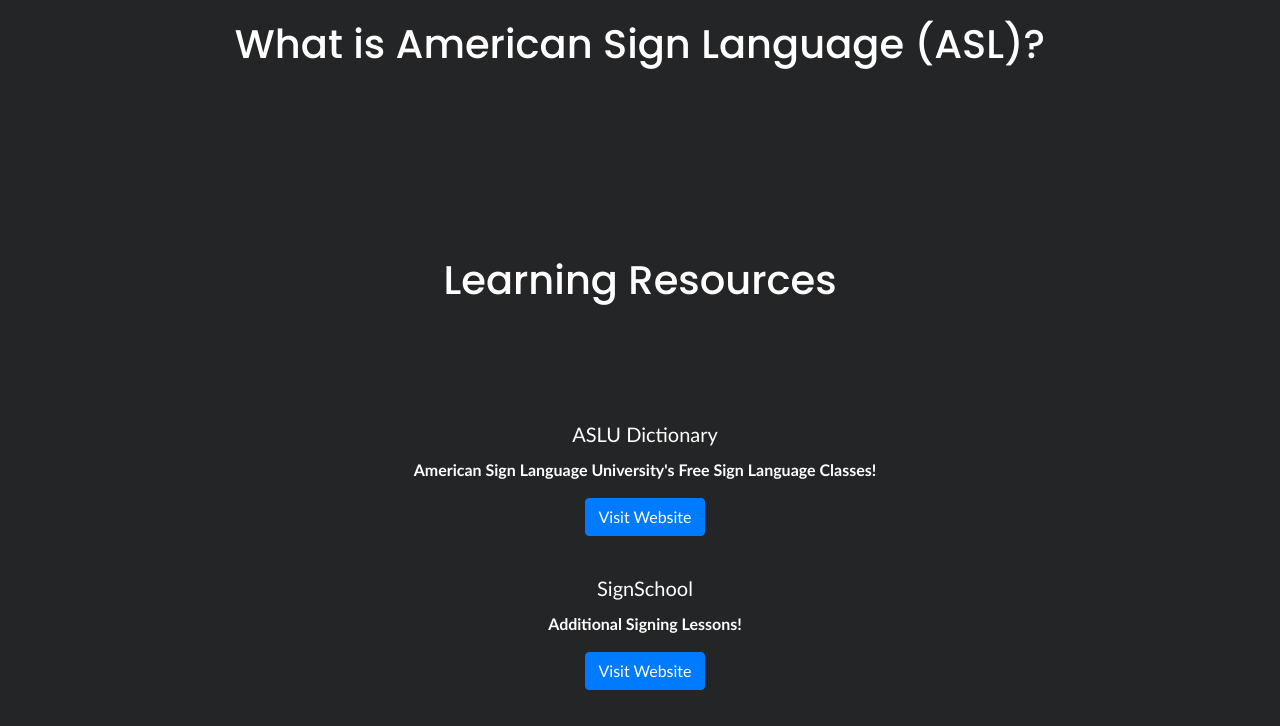
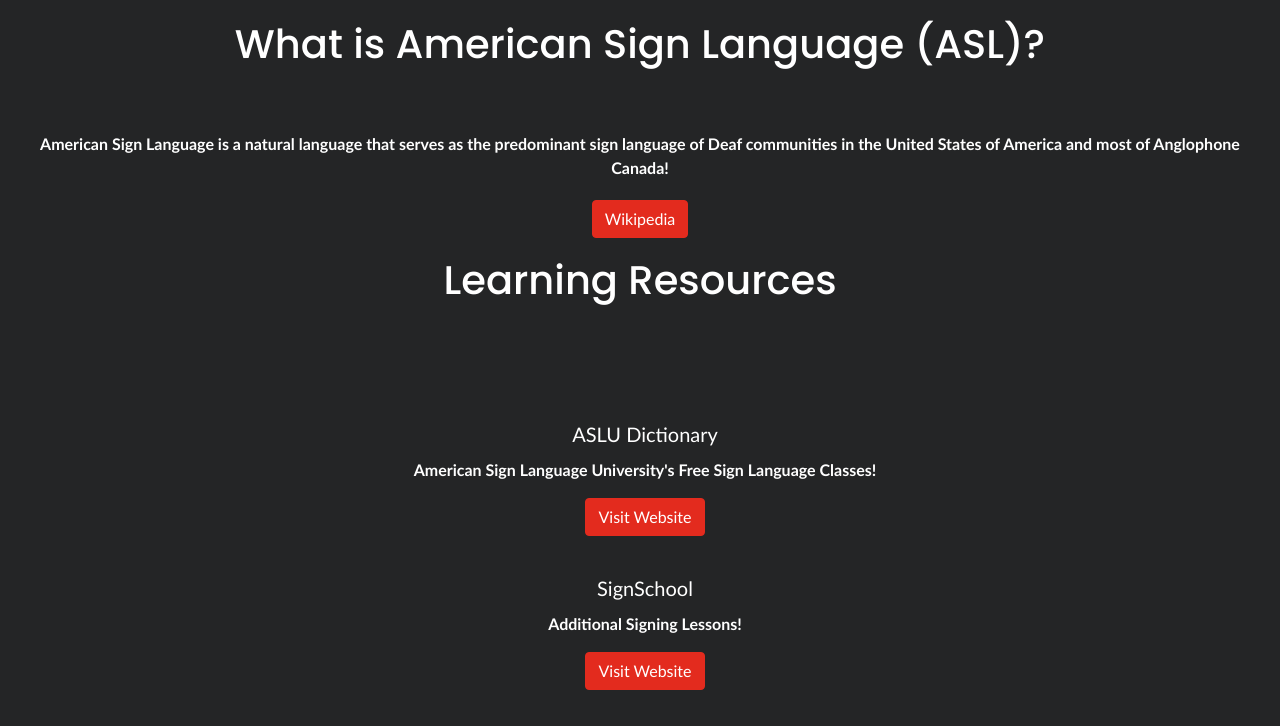
Before and after one commit to Jordan-SFU/ASLingo, a Flask app: page /learning in a window 1280 px wide. Shown: the part 74-800 px from the top of the page. Run offline with Flask 3, Linux system fonts and the light colour scheme; parts of the project's set-up code (start-up, migrations or seed data) failed here and were passed over.

Commit message:
finished learning page

```diff
--- a/static/styles.css
+++ b/static/styles.css
@@ -85,3 +85,16 @@
     width: 100%;
     text-align: center;
 }
+
+.fluff {
+    padding: 20px;
+}
+
+.btn-primary {
+    background-color: #E32B1E;
+    border-color: #E32B1E;
+}
+.btn-primary:hover {
+    background-color: #E64230;
+    border-color: #E64230;
+}
--- a/templates/learning.html
+++ b/templates/learning.html
@@ -5,10 +5,10 @@
 
 <h1 style="position: relative; top: 200px; font-family: 'poppins'; ">Learning Resources</h1>
 
-<p>
-
-
-</p>
+<div class="fluff">
+    American Sign Language is a natural language that serves as the predominant sign language of Deaf communities in the United States of America and most of Anglophone Canada!
+</div>
+<a href="https://en.wikipedia.org/wiki/American_Sign_Language" class="btn btn-primary">Wikipedia</a>
 <ul class="long-card">
     <li class="card-body">
         <h5 class="card-title">ASLU Dictionary</h5>
```
